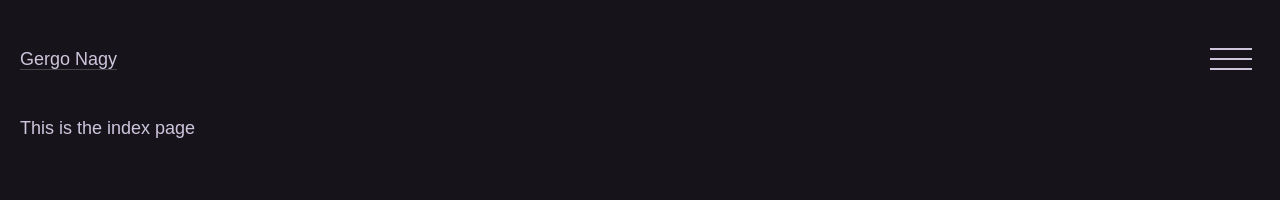
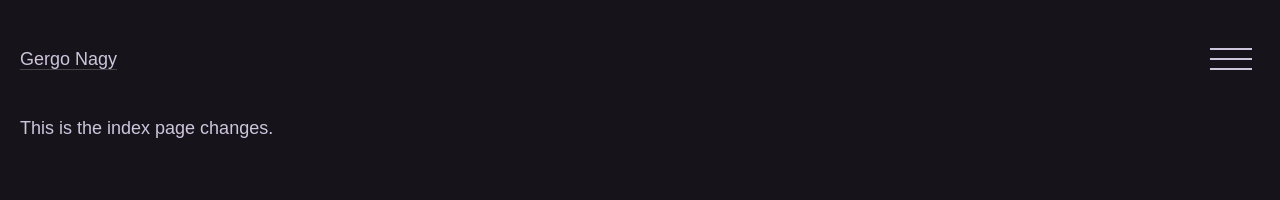
Before and after one commit to dzsi1994/portfolio_new, a Nuxt app: page / in a window 1280 px wide. Shown: the top 200 px of the page. Built offline with nearby package versions, Linux system fonts and the light colour scheme.

Commit message:
index changes

```diff
--- a/pages/index.vue
+++ b/pages/index.vue
@@ -1,5 +1,5 @@
 <template>
-  <div class="container">This is the index page</div>
+  <div class="container">This is the index page changes.</div>
 </template>
 
 <script>
```
